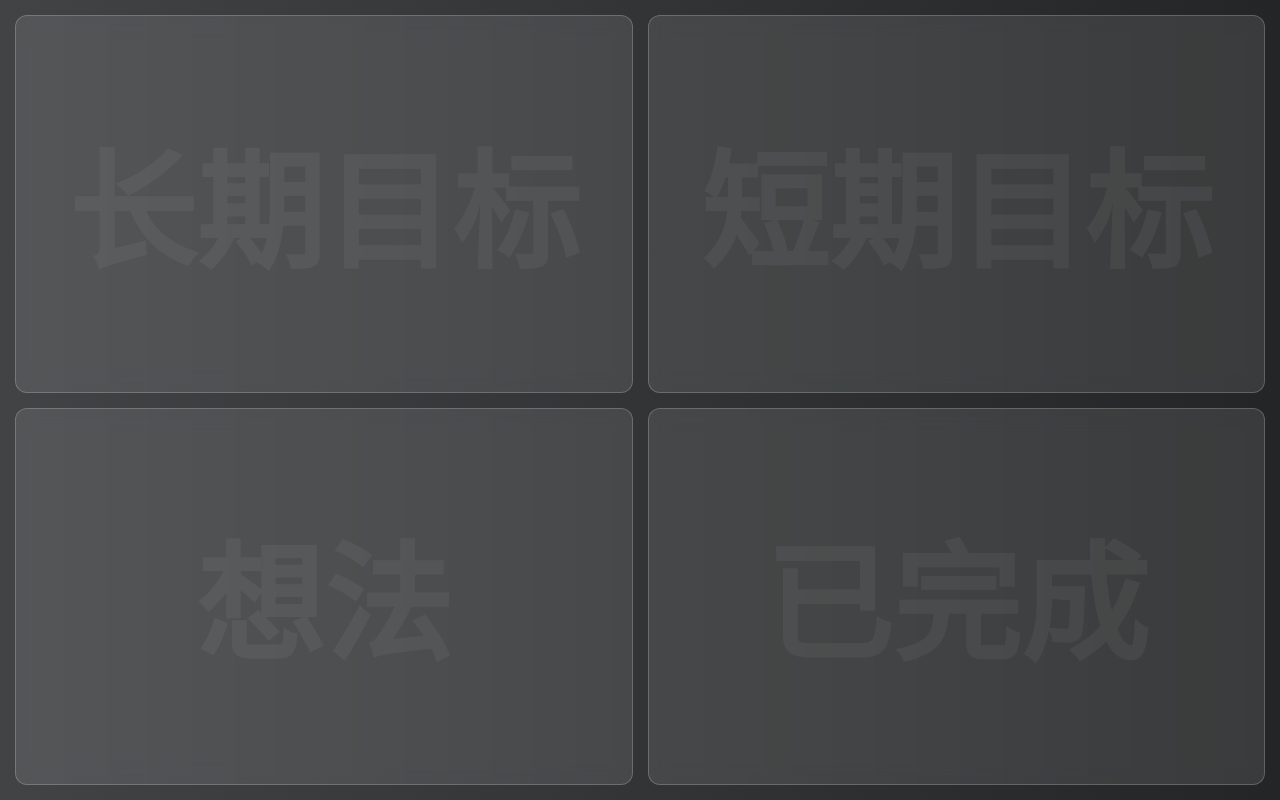
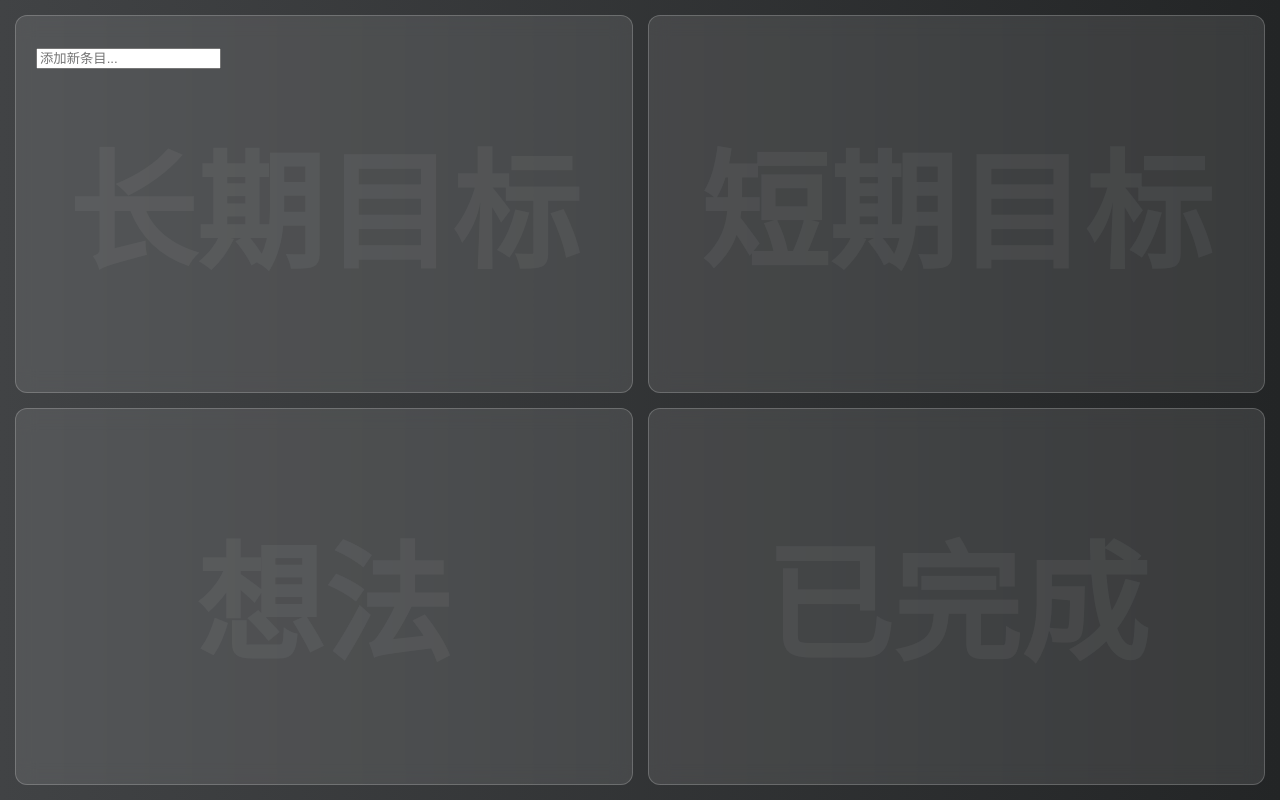
Before and after one commit to hxj8750/AetherDesk, a plain HTML site: page index.html in a window 1280 px wide. Drawn offline with Linux system fonts and the light colour scheme.

Commit message:
测试：添加输入框
在壁纸上添加了一个输入框 用于测试是否能监听到键盘事件

```diff
--- a/index.html
+++ b/index.html
@@ -10,6 +10,10 @@
 
     <div class="container">
         <div class="longterm" data-title="长期目标">
+            <div class="content-list"></div>
+            <div class="add-item-form">
+                <input type="text" class="add-item-input" placeholder="添加新条目...">
+            </div>
             <button class="add-item-btn">
                 <span class="plus-icon">+</span>
             </button>
```
